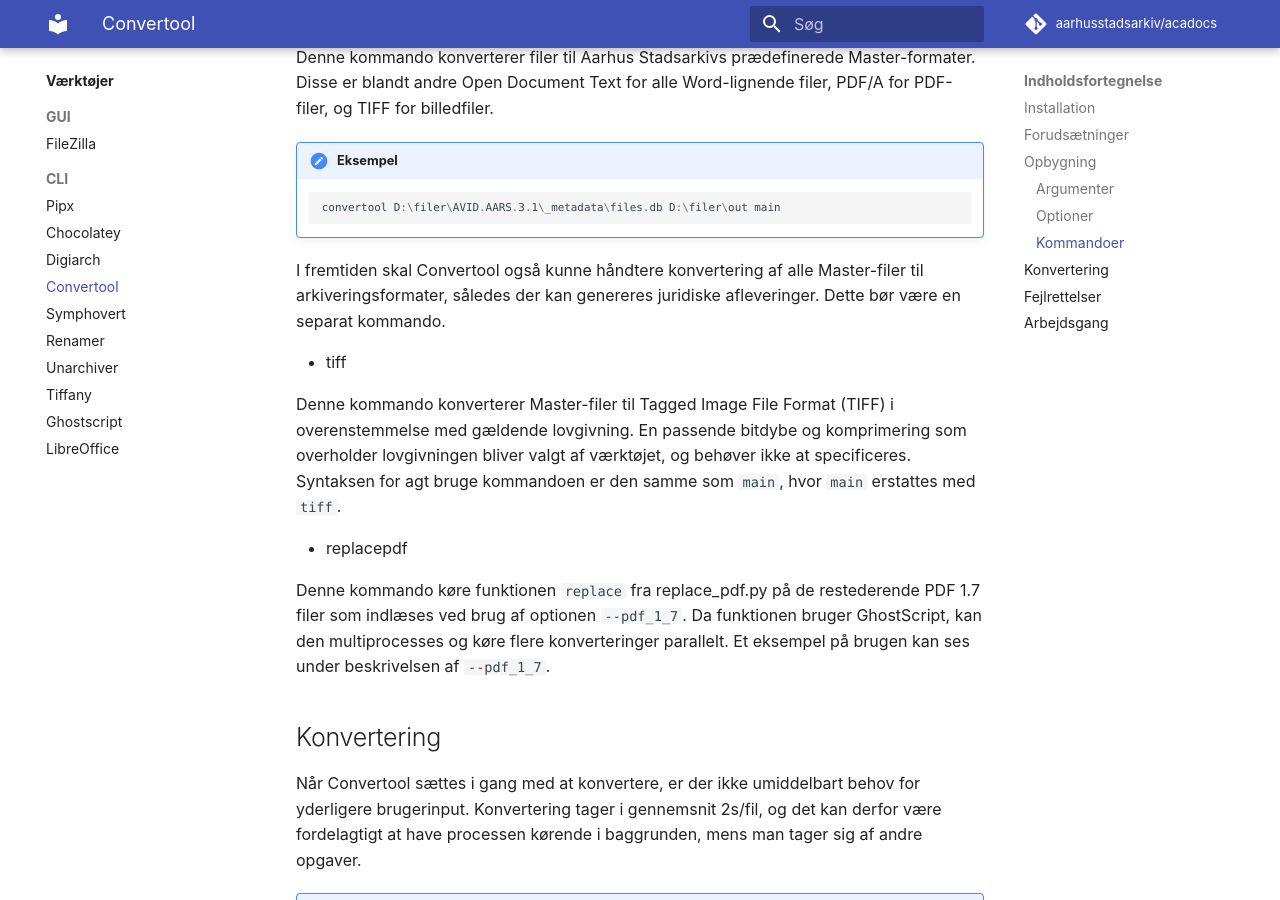
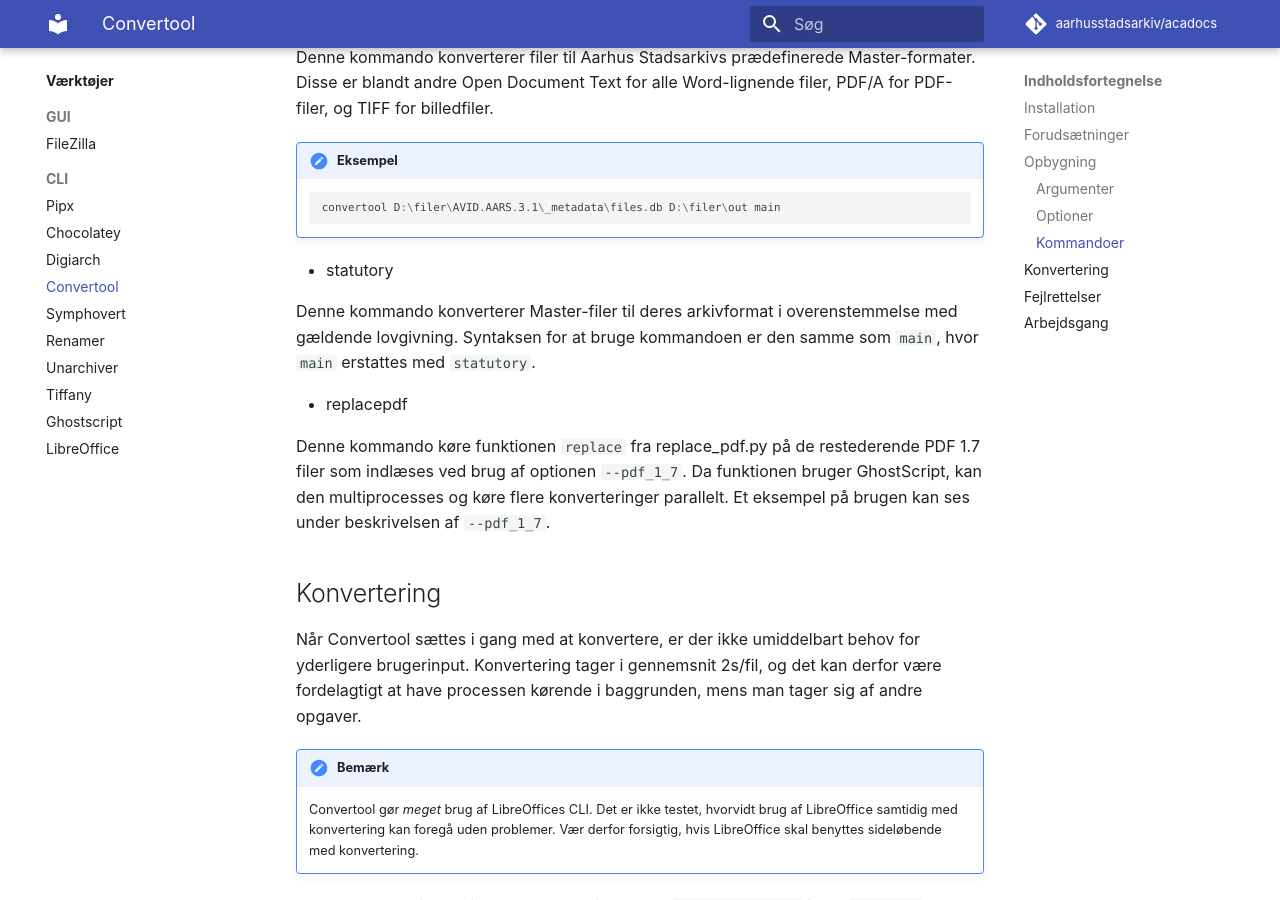
Before and after one commit to aarhusstadsarkiv/acadocs, an MkDocs documentation site: the page built from docs/tools/convertool.md, in a window 1280 px wide and 900 px high, scrolled down 2760 px. Built offline with MkDocs 1.6.1 and Material for MkDocs 9.7.7, drawn with Linux system fonts in a browser that asks for light colours; comment, search, counter and statistics services are not loaded.

Commit message:
Update convertool.md

````diff
--- a/docs/tools/convertool.md
+++ b/docs/tools/convertool.md
@@ -87,11 +87,10 @@
     ```powershell
     convertool D:\filer\AVID.AARS.3.1\_metadata\files.db D:\filer\out main
     ```
-I fremtiden skal Convertool også kunne håndtere konvertering af alle Master-filer til arkiveringsformater, således der kan genereres juridiske afleveringer. Dette bør være en separat kommando.
 
-* tiff
+* statutory
 
-Denne kommando konverterer Master-filer til Tagged Image File Format (TIFF) i overenstemmelse med gældende lovgivning. En passende bitdybe og komprimering som overholder lovgivningen bliver valgt af værktøjet, og behøver ikke at specificeres. Syntaksen for agt bruge kommandoen er den samme som `main`, hvor `main` erstattes med `tiff`.
+Denne kommando konverterer Master-filer til deres arkivformat i overenstemmelse med gældende lovgivning. Syntaksen for at bruge kommandoen er den samme som `main`, hvor `main` erstattes med `statutory`.
 
 
 * replacepdf
````
